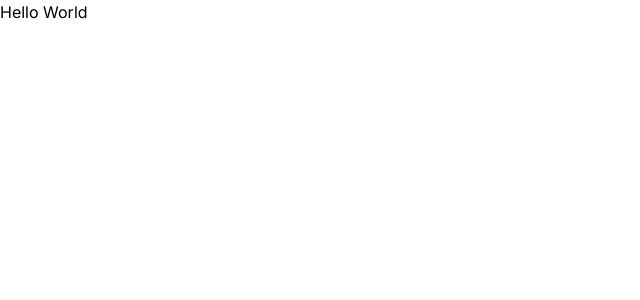
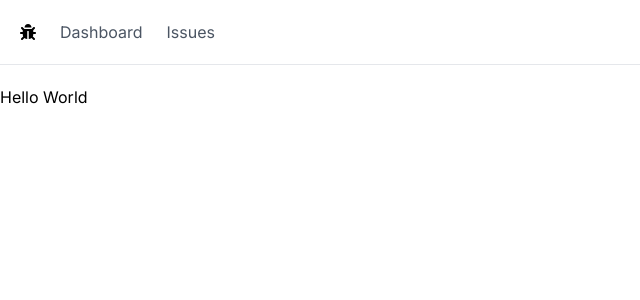
Before and after one commit to alisaruman/issue-tracker, a Next.js app: page / in a window 1280 px wide. Shown: the top 300 px of the page, without its empty margins (0-640 px from the left). Built offline with nearby package versions, Linux system fonts and the light colour scheme.

Commit message:
Add NavBar

```diff
--- /dev/null
+++ b/app/NavBar.tsx
@@ -0,0 +1,32 @@
+import Link from "next/link";
+import React from "react";
+import { FaBug } from "react-icons/fa";
+
+const NavBar = () => {
+    const links = [
+        { label: "Dashboard", href: "/" },
+        { label: "Issues", href: "/issues" },
+    ];
+
+    return (
+        <nav className="flex items-center mb-5 p-5 border-b space-x-6">
+            <Link href="/">
+                <FaBug />
+            </Link>
+            <ul className="flex space-x-6">
+                {links.map((link) => (
+                    <li key={link.href}>
+                        <Link
+                            href={link.href}
+                            className="text-gray-600 hover:text-gray-800 transition-color"
+                        >
+                            {link.label}
+                        </Link>
+                    </li>
+                ))}
+            </ul>
+        </nav>
+    );
+};
+
+export default NavBar;
--- a/app/globals.css
+++ b/app/globals.css
@@ -12,10 +12,6 @@
     }
 }
 
-body {
-    color: rgb(var(--foreground-rgb));
-}
-
 @layer utilities {
     .text-balance {
         text-wrap: balance;
--- a/app/layout.tsx
+++ b/app/layout.tsx
@@ -1,6 +1,7 @@
 import type { Metadata } from "next";
 import { Inter } from "next/font/google";
 import "./globals.css";
+import NavBar from "./NavBar";
 
 const inter = Inter({ subsets: ["latin"] });
 
@@ -16,7 +17,10 @@ export default function RootLayout({
 }>) {
     return (
         <html lang="en">
-      <body className={inter.className}>{children}</body>
+            <body className={inter.className}>
+                <NavBar />
+                <main>{children}</main>
+            </body>
         </html>
     );
 }
```
Also changed, not shown: package.json (+5 -4 lines), tailwind.config.ts (indentation only), 1 other file (tests, documents, lock files or other folders). Lines whose indentation alone changed are shown as unchanged.
